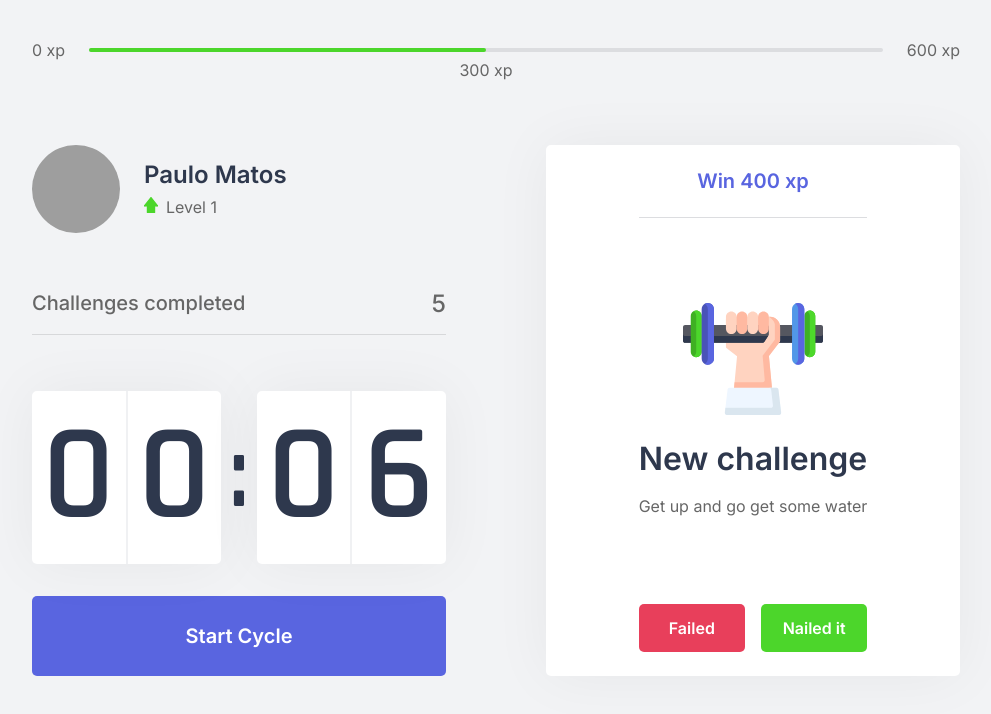
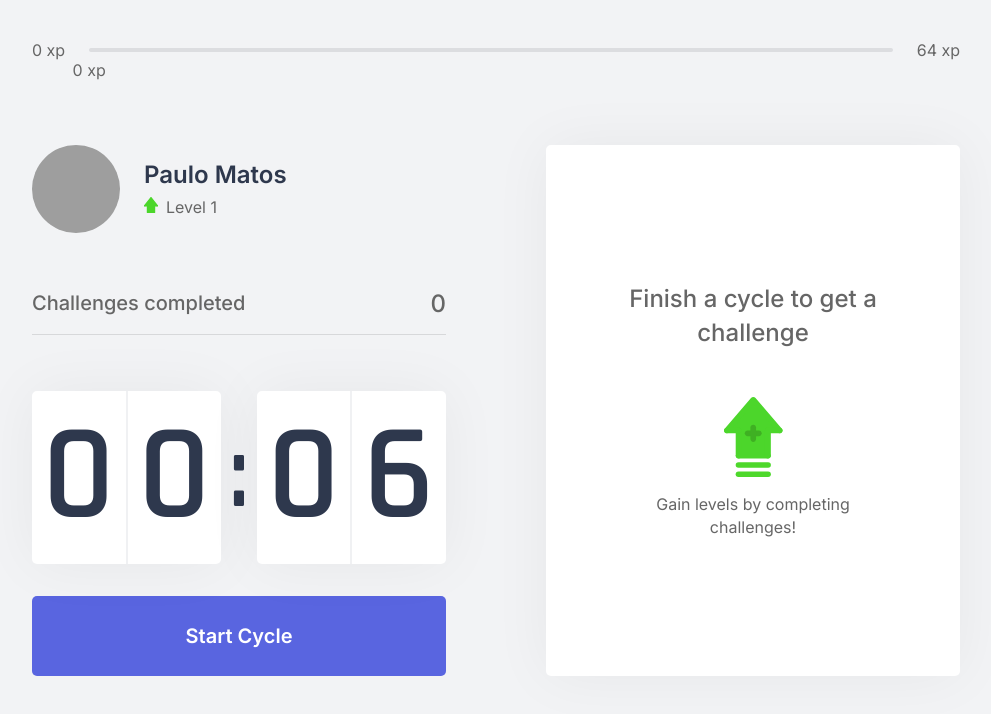
Before and after one commit to paulo-matos/Superproductive, a Next.js app: page / in a window 1280 px wide. Shown: the top 714 px of the page, without its empty margins (144-1135 px from the left). Built offline with nearby package versions, Linux system fonts and the light colour scheme; grey boxes are pictures that could not be loaded.

Commit message:
Day 3 finished. Context applied for challenge box

```diff
--- /dev/null
+++ b/challenges.json
@@ -0,0 +1,62 @@
+[
+    {
+        "type": "body",
+        "description": "Stretch one of your arms with your palm facing forward. Then, pull back your fingers alltogether with your other hand for 10 seconds. Do it for both arms.",
+        "amount": 80
+    },
+    {
+        "type": "body",
+        "description": "Stretch your arm against your chest and pull it using your other arm for 10 seconds. Do it for both arms.",
+        "amount": 60
+    },
+    {
+        "type": "body",
+        "description": "Stretch your neck, pulling it with the help of your hand to the left and right directions, remaining on the position for a couple seconds.",
+        "amount": 70
+    },
+    {
+        "type": "body",
+        "description": "With both of your hands behind your back, pull it down, stretching the back of the region.",
+        "amount": 60
+    },
+    {
+        "type": "body",
+        "description": "Cross your legs and try to reach the floor with your hand. Repeat the movement changing which leg is in front of the other.",
+        "amount": 100
+    },
+    {
+        "type": "body",
+        "description": "Sitting, open your legs and try to reach the floor with your hands, touching the ground with your palms. Repeat it 3 times for 5 seconds.",
+        "amount": 80
+    },
+    {
+        "type": "body",
+        "description": "Pull your knee towards your chest and hold it for 10 seconds. Do it for both legs.",
+        "amount": 50
+    },
+    {
+        "type": "body",
+        "description": "Sentado, cruze uma perna e incline seu tronco à frente, troque de perna após 10 segundos.",
+        "amount": 80
+    },
+    {
+        "type": "eye",
+        "description": "Sentado, feche os olhos e cubra-os com as palmas da mão durante 2 minutos, depois abra normalmente.",
+        "amount": 90
+    },
+    {
+        "type": "eye",
+        "description": "Em algum ambiente aberto, olhe o mais longe que puder em quatro direções por 3s, mexa apenas os olhos. Repita 3 vezes.",
+        "amount": 140
+    },
+    {
+        "type": "eye",
+        "description": "Usando os polegares, massage a área abaixo das sobrancelhas em movimentos circulares por 15 segundos.",
+        "amount": 70
+    },
+    {
+        "type": "body",
+        "description": "Em pé, gire a cintura o máximo que puder para a esquerda, segure por cinco segundos. Repita para a direita.",
+        "amount": 90
+    }
+]
--- a/src/components/ChallengeBox.tsx
+++ b/src/components/ChallengeBox.tsx
@@ -1,24 +1,27 @@
+import { useContext } from 'react';
+import { ChallengesContext } from '../contexts/ChallengesContext';
 import styles from '../styles/components/ChallengeBox.module.css';
 
 export function ChallengeBox() {
-    const hasActiveChallenge = true;
+    const { activeChallenge, resetChallenge } = useContext(ChallengesContext);
 
     return (
         <div className={styles.challengeBoxContainer}>
-            {hasActiveChallenge ? (
+            {activeChallenge ? (
                 <div className={styles.challengeActive}>
-                    <header>Win 400 xp</header>
+                    <header>Win {activeChallenge.ammount} xp</header>
 
                     <main>
-                        <img src="icons/body.svg" />
+                        <img src={`icons/${activeChallenge.type}.svg`} />
                         <strong>New challenge</strong>
-                        <p>Get up and go get some water</p>
+                        <p>{activeChallenge.description}</p>
                     </main>
 
                     <footer>
                         <button
                             type="button"
                             className={styles.challengeFailedButton}
+                            onClick={resetChallenge}
                         >
                             Failed
                         </button>
--- a/src/components/CompletedChallenges.tsx
+++ b/src/components/CompletedChallenges.tsx
@@ -1,10 +1,14 @@
+import { useContext } from 'react';
+import { ChallengesContext } from '../contexts/ChallengesContext';
 import styles from '../styles/components/CompletedChallenges.module.css'
 
 export function CompletedChallenges(){
+    const {challengesCompleted} = useContext(ChallengesContext);
+
     return(
         <div className={styles.completedChallengesContainer}>
             <span>Challenges completed</span>
-            <span>5</span>
+            <span>{challengesCompleted}</span>
         </div>
     );
 }
--- a/src/components/Countdown.tsx
+++ b/src/components/Countdown.tsx
@@ -1,9 +1,12 @@
-import { useState, useEffect, Fragment } from 'react'; //useEffect hook: when something happens, trigger other things to happen too
+import { useState, useEffect, Fragment, useContext } from 'react'; //useEffect hook: when something happens, trigger other things to happen too
+import { ChallengesContext } from '../contexts/ChallengesContext';
 import styles from '../styles/components/Countdown.module.css';
 
 let countdownTimeout: NodeJS.Timeout;
 
 export function Countdown() {
+    const { startNewChallenge } = useContext(ChallengesContext);
+
     const [time, setTime] = useState(0.1 * 60);
     const [isActive, setIsActive] = useState(false);
     const [hasFinished, setHasFinished] = useState(false);
@@ -33,6 +36,7 @@ export function Countdown() {
         } else if (isActive && time === 0) {
             setHasFinished(true);
             setIsActive(false);
+            startNewChallenge();
         }
     }, [isActive, time]) //dependency array of useEffect - every time 'isActive' or 'time' value changes, the function is executed
 
--- a/src/components/ExperienceBar.tsx
+++ b/src/components/ExperienceBar.tsx
@@ -1,17 +1,23 @@
+import { useContext } from 'react';
+import { ChallengesContext } from '../contexts/ChallengesContext';
 import styles from '../styles/components/ExperienceBar.module.css';
 
 export function ExperienceBar() {
+    const { currentExperience, experienceToNextLevel } = useContext(ChallengesContext);
+
+    const percentToNextLevel = Math.round(currentExperience * 100) / experienceToNextLevel;
+
     return (
         <header className={styles.experienceBar}>
             <span>0 xp</span>
             <div>
-                <div style={{ width: '50%' }} />
+                <div style={{ width: `${percentToNextLevel}%` }} />
 
-                <span className={styles.currentExperience} style={{ left: '50%' }}>
-                    300 xp
+                <span className={styles.currentExperience} style={{ left: `${percentToNextLevel}%` }}>
+                    {currentExperience} xp
                 </span>
             </div>
-            <span>600 xp</span>
+            <span>{experienceToNextLevel} xp</span>
         </header>
     );
 }
--- /dev/null
+++ b/src/contexts/ChallengesContext.tsx
@@ -0,0 +1,67 @@
+import { createContext, useState, ReactNode } from 'react';
+import challenges from '../../challenges.json';
+
+interface Challenge {
+    type: 'body' | 'eye';
+    description: string;
+    ammount: number;
+}
+
+interface ChallengesContextData {
+    level: number;
+    currentExperience: number;
+    challengesCompleted: number;
+    experienceToNextLevel: number;
+    activeChallenge: Challenge;
+    levelUp: () => void;
+    startNewChallenge: () => void;
+    resetChallenge: () => void;
+}
+
+interface ChallengesProviderProps {
+    children: ReactNode;
+}
+
+export const ChallengesContext = createContext({} as ChallengesContextData);
+
+export function ChallengesProvider({ children }: ChallengesProviderProps) {
+    const [level, setLevel] = useState(1);
+    const [currentExperience, setCurrentExperience] = useState(0);
+    const [challengesCompleted, setChallengesCompleted] = useState(0);
+
+    const [activeChallenge, setActiveChallenge] = useState(null);
+
+    const experienceToNextLevel = Math.pow((level + 1) * 4, 2); //RPG calculation for level experience
+
+    function levelUp() {
+        setLevel(level + 1);
+    }
+
+    function startNewChallenge() {
+        const randomChallengeIndex = Math.floor(Math.random() * challenges.length);
+        const challenge = challenges[randomChallengeIndex];
+
+        setActiveChallenge(challenge);
+    }
+
+    function resetChallenge() {
+        setActiveChallenge(null);
+    }
+
+    return (
+        <ChallengesContext.Provider
+            value={{
+                level,
+                currentExperience,
+                challengesCompleted,
+                activeChallenge,
+                experienceToNextLevel,
+                levelUp,
+                startNewChallenge,
+                resetChallenge
+            }}
+        >
+            {children}
+        </ChallengesContext.Provider>
+    );
+}
--- a/src/pages/_app.tsx
+++ b/src/pages/_app.tsx
@@ -1,7 +1,17 @@
 import '../styles/global.css'
 
+import { ChallengesContext, ChallengesProvider } from '../contexts/ChallengesContext'
+import { useState } from 'react'
+
 function MyApp({ Component, pageProps }) {
-  return <Component {...pageProps} />
+
+
+  return (
+    <ChallengesProvider>
+      {/* all elements inside Provider tag have access to the data inside this context */}
+      <Component {...pageProps} />
+    </ChallengesProvider>
+  )
 }
 
 export default MyApp
```
